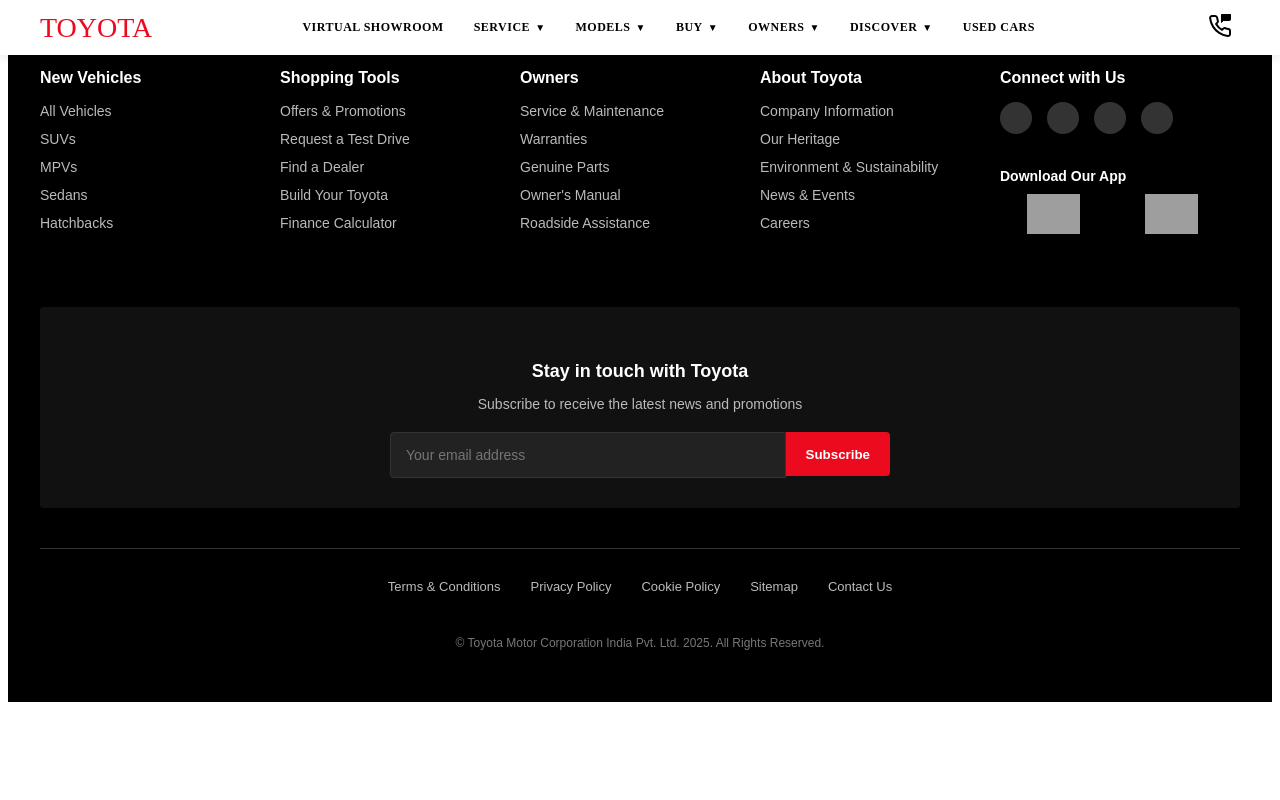
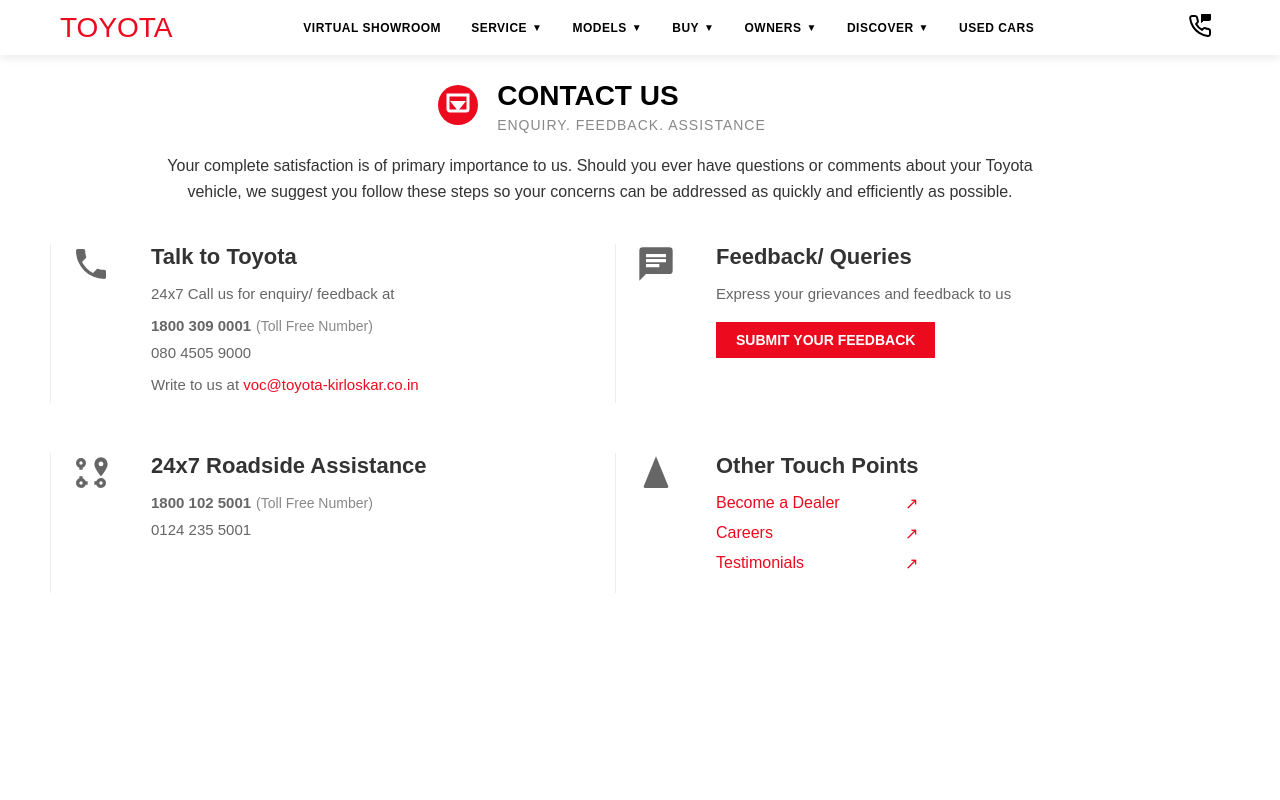
Before and after one commit to mercy-rotich/toyota_website, a React (Vite) app: page /contactus in a window 1280 px wide. Shown: the top 800 px of the page. Built offline with nearby package versions, Linux system fonts and the light colour scheme; grey boxes are pictures that could not be loaded.

Commit message:
created the contact us section

```diff
--- a/src/App.jsx
+++ b/src/App.jsx
@@ -3,6 +3,7 @@
 import Footer from './Components/Common/Footer/Footer'
 import { BrowserRouter,Routes,Route} from 'react-router-dom'
 import HomePage from './Pages/HomePage'
+import ContactUsPage from './Pages/ContactUs/ContactUs'
 
 const App = () => {
   return (
@@ -12,6 +13,7 @@
       <Navbar/>
       <Routes>
         <Route path='/' element={<HomePage/>}/>
+        <Route path='/contactus' element={<ContactUsPage/>}/>
       </Routes>
       <Footer/>
 
--- a/src/Components/Common/Navbar/Navbar.jsx
+++ b/src/Components/Common/Navbar/Navbar.jsx
@@ -145,7 +145,7 @@
         </div>
 
         <div className="nav-actions">
-          <a href="/search" className="search-icon">
+          <a href="/contactus" className="search-icon">
           <svg xmlns="http://www.w3.org/2000/svg" viewBox="0 0 24 24" width="24" height="24">
 
   <svg xmlns="http://www.w3.org/2000/svg" width="24" height="24" viewBox="0 0 24 24" fill="none" stroke="currentColor" stroke-width="2" stroke-linecap="round" stroke-linejoin="round">
--- /dev/null
+++ b/src/Pages/ContactUs/ContactUs.css
@@ -0,0 +1,189 @@
+:root {
+  --toyota-red: #eb0a1e;
+  --toyota-black: #000000;
+  --toyota-white: #ffffff;
+  --toyota-gray: #f5f5f5;
+  --toyota-dark-gray: #333333;
+  --toyota-hover-gray: #e6e6e6;
+}
+
+* {
+  margin: 0;
+  padding: 0;
+  box-sizing: border-box;
+  font-family: Arial, sans-serif;
+}
+
+.contact-container {
+  max-width: 1200px;
+  margin: 50px 0 auto;
+  padding: 20px 20px 50px;
+  min-height: 100vh;
+}
+
+.contact-header {
+  display: flex;
+  align-items: center;
+  justify-content: center;
+  margin-bottom: 20px;
+  padding-top: 10px;
+}
+
+.contact-icon {
+  margin-right: 15px;
+}
+
+.header-text {
+  text-align: left;
+}
+
+.header-text h1 {
+  color: var(--toyota-black);
+  font-size: 28px;
+  margin-bottom: 5px;
+  font-weight: 700;
+}
+
+.header-text p {
+  color: #888;
+  font-size: 14px;
+  letter-spacing: 1px;
+}
+
+.contact-description {
+  text-align: center;
+  max-width: 900px;
+  margin: 0 auto 40px;
+  line-height: 1.6;
+  color: var(--toyota-dark-gray);
+  font-size: 16px;
+}
+
+.contact-sections {
+  display: grid;
+  grid-template-columns: 1fr 1fr;
+  gap: 50px 30px;
+  max-width: 1100px;
+  margin: 0 auto;
+}
+
+.contact-section {
+  display: flex;
+  border-left: 1px solid #eee;
+  padding-left: 20px;
+  min-height: 140px;
+}
+
+.section-icon {
+  margin-right: 20px;
+  min-width: 60px;
+}
+
+.section-content h2 {
+  color: var(--toyota-dark-gray);
+  font-size: 22px;
+  margin-bottom: 15px;
+  font-weight: 600;
+}
+
+.section-content p {
+  color: #666;
+  margin-bottom: 10px;
+  font-size: 15px;
+}
+
+.phone-numbers {
+  margin: 15px 0;
+}
+
+.main-number {
+  font-size: 22px;
+  font-weight: 600;
+  color: var(--toyota-dark-gray);
+}
+
+.toll-free {
+  font-size: 14px;
+  color: #888;
+  margin-left: 5px;
+  font-weight: normal;
+}
+
+.secondary-number {
+  font-size: 20px;
+  color: var(--toyota-dark-gray);
+  margin-top: 5px;
+}
+
+.email-link {
+  color: var(--toyota-red);
+  text-decoration: none;
+  font-weight: 500;
+}
+
+.email-link:hover {
+  text-decoration: underline;
+}
+
+.feedback-button {
+  display: inline-block;
+  background-color: var(--toyota-red);
+  color: var(--toyota-white);
+  padding: 10px 20px;
+  text-decoration: none;
+  font-weight: 600;
+  font-size: 14px;
+  margin-top: 10px;
+  transition: background-color 0.3s;
+}
+
+.feedback-button:hover {
+  background-color: #d00919;
+}
+
+.touch-points {
+  display: flex;
+  flex-direction: column;
+}
+
+.touch-point-link {
+  color: var(--toyota-red);
+  text-decoration: none;
+  margin-bottom: 12px;
+  font-weight: 500;
+  position: relative;
+  padding-right: 20px;
+}
+
+.touch-point-link:hover {
+  text-decoration: underline;
+}
+
+.touch-point-link::after {
+  content: "↗";
+  position: absolute;
+  right: 0;
+  top: 0;
+}
+
+/* Responsive CSS */
+@media screen and (max-width: 768px) {
+  .contact-sections {
+    grid-template-columns: 1fr;
+  }
+
+  .contact-header {
+    flex-direction: column;
+    text-align: center;
+  }
+
+  .header-text {
+    text-align: center;
+    margin-top: 15px;
+  }
+
+  .contact-icon {
+    margin-right: 0;
+    margin-bottom: 10px;
+  }
+}
--- /dev/null
+++ b/src/Pages/ContactUs/ContactUs.jsx
@@ -0,0 +1,90 @@
+import React from 'react';
+import './ContactUs.css';
+
+const ContactUsPage = () => {
+  return (
+    <div className="contact-container">
+      <div className="contact-header">
+        <div className="contact-icon">
+          <svg xmlns="http://www.w3.org/2000/svg" viewBox="0 0 24 24" width="48" height="48">
+            <circle cx="12" cy="12" r="10" fill="#eb0a1e" />
+            <path d="M8,10 L16,10 L12,15 L8,10" fill="#ffffff" />
+            <path d="M7,7 L17,7 L17,14 C17,14.5523 16.5523,15 16,15 L8,15 C7.44772,15 7,14.5523 7,14 L7,7 Z" fill="none" stroke="#ffffff" strokeWidth="1.5" />
+          </svg>
+        </div>
+        <div className="header-text">
+          <h1>CONTACT US</h1>
+          <p>ENQUIRY. FEEDBACK. ASSISTANCE</p>
+        </div>
+      </div>
+
+      <div className="contact-description">
+        <p>Your complete satisfaction is of primary importance to us. Should you ever have questions or comments about your Toyota vehicle, we suggest you follow these steps so your concerns can be addressed as quickly and efficiently as possible.</p>
+      </div>
+
+      <div className="contact-sections">
+        <div className="contact-section">
+          <div className="section-icon">
+            <svg xmlns="http://www.w3.org/2000/svg" viewBox="0 0 24 24" width="40" height="40">
+              <path d="M6.62,10.79C8.06,13.62 10.38,15.94 13.21,17.38L15.41,15.18C15.69,14.9 16.08,14.82 16.43,14.93C17.55,15.3 18.75,15.5 20,15.5A1,1 0 0,1 21,16.5V20A1,1 0 0,1 20,21A17,17 0 0,1 3,4A1,1 0 0,1 4,3H7.5A1,1 0 0,1 8.5,4C8.5,5.25 8.7,6.45 9.07,7.57C9.18,7.92 9.1,8.31 8.82,8.59L6.62,10.79Z" fill="#666666" />
+            </svg>
+          </div>
+          <div className="section-content">
+            <h2>Talk to Toyota</h2>
+            <p>24x7 Call us for enquiry/ feedback at</p>
+            <div className="phone-numbers">
+              <p className="main-number">1800 309 0001<span className="toll-free">(Toll Free Number)</span></p>
+              <p className="secondary-number">080 4505 9000</p>
+            </div>
+            <p>Write to us at <a href="mailto:voc@toyota-kirloskar.co.in" className="email-link">voc@toyota-kirloskar.co.in</a></p>
+          </div>
+        </div>
+
+        <div className="contact-section">
+          <div className="section-icon">
+            <svg xmlns="http://www.w3.org/2000/svg" viewBox="0 0 24 24" width="40" height="40">
+              <path d="M20,2H4A2,2 0 0,0 2,4V22L6,18H20A2,2 0 0,0 22,16V4A2,2 0 0,0 20,2M6,9H18V11H6M14,14H6V12H14M18,8H6V6H18" fill="#666666" />
+            </svg>
+          </div>
+          <div className="section-content">
+            <h2>Feedback/ Queries</h2>
+            <p>Express your grievances and feedback to us</p>
+            <a href="#" className="feedback-button">SUBMIT YOUR FEEDBACK</a>
+          </div>
+        </div>
+
+        <div className="contact-section">
+          <div className="section-icon">
+            <svg xmlns="http://www.w3.org/2000/svg" viewBox="0 0 24 24" width="40" height="40">
+              <path d="M18,15A3,3 0 0,1 21,18A3,3 0 0,1 18,21C16.69,21 15.58,20.17 15.17,19H14V17H15.17C15.58,15.83 16.69,15 18,15M18,17A1,1 0 0,0 17,18A1,1 0 0,0 18,19A1,1 0 0,0 19,18A1,1 0 0,0 18,17M18,8A1.43,1.43 0 0,0 19.43,6.57C19.43,5.78 18.79,5.14 18,5.14C17.21,5.14 16.57,5.78 16.57,6.57A1.43,1.43 0 0,0 18,8M18,2.57A4,4 0 0,1 22,6.57C22,9.56 18,14 18,14C18,14 14,9.56 14,6.57A4,4 0 0,1 18,2.57M8.83,17H10V19H8.83C8.42,20.17 7.31,21 6,21A3,3 0 0,1 3,18C3,16.69 3.83,15.58 5,15.17V14H7V15.17C7.85,15.47 8.53,16.15 8.83,17M6,17A1,1 0 0,0 5,18A1,1 0 0,0 6,19A1,1 0 0,0 7,18A1,1 0 0,0 6,17M6,3A3,3 0 0,1 9,6C9,7.31 8.17,8.42 7,8.83V10H5V8.83C3.83,8.42 3,7.31 3,6A3,3 0 0,1 6,3M6,5A1,1 0 0,0 5,6A1,1 0 0,0 6,7A1,1 0 0,0 7,6A1,1 0 0,0 6,5Z" fill="#666666" />
+            </svg>
+          </div>
+          <div className="section-content">
+            <h2>24x7 Roadside Assistance</h2>
+            <div className="phone-numbers">
+              <p className="main-number">1800 102 5001<span className="toll-free">(Toll Free Number)</span></p>
+              <p className="secondary-number">0124 235 5001</p>
+            </div>
+          </div>
+        </div>
+
+        <div className="contact-section">
+          <div className="section-icon">
+            <svg xmlns="http://www.w3.org/2000/svg" viewBox="0 0 24 24" width="40" height="40">
+              <path d="M12,2L4.5,20.29L5.21,21L18.79,21L19.5,20.29L12,2Z" fill="#666666" />
+            </svg>
+          </div>
+          <div className="section-content">
+            <h2>Other Touch Points</h2>
+            <div className="touch-points">
+              <a href="#" className="touch-point-link">Become a Dealer</a>
+              <a href="#" className="touch-point-link">Careers</a>
+              <a href="#" className="touch-point-link">Testimonials</a>
+            </div>
+          </div>
+        </div>
+      </div>
+    </div>
+  );
+};
+export default ContactUsPage;
--- a/src/index.css
+++ b/src/index.css
@@ -0,0 +1,5 @@
+*{
+    margin: 0;
+    padding: 0;
+    box-sizing: border-box;
+}
```
